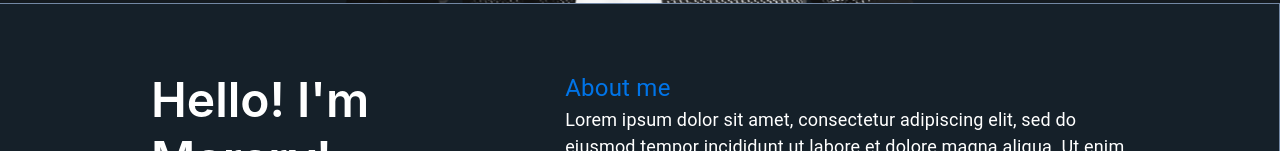
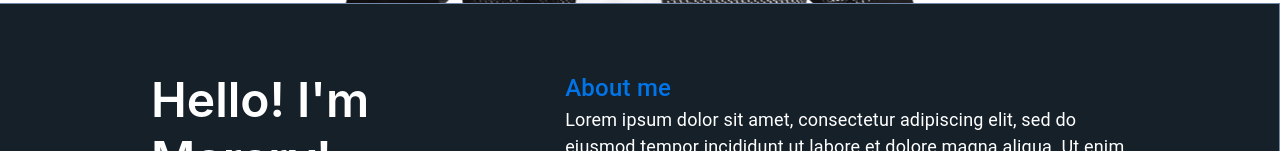
Before and after one commit to marsry/personal-website, a React (Create React App) app: page / in a window 1280 px wide. Shown: the part 801-952 px from the top of the page. Built offline with nearby package versions, Linux system fonts and the light colour scheme.

Commit message:
feat: added gradient background

```diff
--- a/package.json
+++ b/package.json
@@ -9,6 +9,7 @@
     "@testing-library/jest-dom": "^5.17.0",
     "@testing-library/react": "^13.4.0",
     "@testing-library/user-event": "^13.5.0",
+    "@twallpaper/react": "^2.1.2",
     "react": "^18.2.0",
     "react-dom": "^18.2.0",
     "react-scripts": "5.0.1",
--- a/src/App.css
+++ b/src/App.css
@@ -14,7 +14,6 @@
 }
 
 .App-header {
-  background-color: #141a1f;
   min-height: 100vh;
   display: flex;
   flex-direction: column;
--- a/src/App.js
+++ b/src/App.js
@@ -1,13 +1,20 @@
 import "./App.css";
-
 import Homepage from "./pages/Homepage";
 import ButtonAppBar from "./components/Header";
+import { TWallpaper } from "@twallpaper/react";
+import "@twallpaper/react/css";
 
 function App() {
   return (
     <div className="App">
       <ButtonAppBar />
       <header className="App-header">
+        <TWallpaper
+          options={{
+            colors: ["#141A1F", "#152029", "#00376E"],
+          }}
+        />
+
         <Homepage />
       </header>
     </div>
--- a/src/pages/Homepage.jsx
+++ b/src/pages/Homepage.jsx
@@ -64,7 +64,7 @@ export default function Homepage() {
         <Grid item xs={12} sm={7}>
           <Typography
             fontSize={24}
-            fontWeight={400}
+            fontWeight={500}
             align="left"
             sx={{ color: "#0074E8" }}
           >
```
Also changed, not shown: 1 other file (tests, documents, lock files or other folders).
